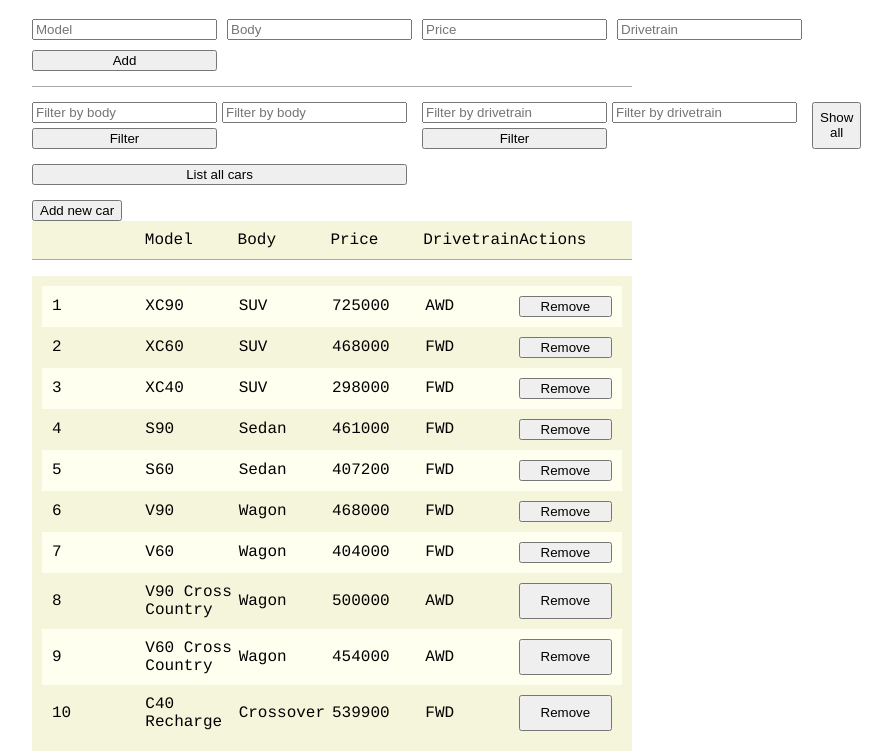
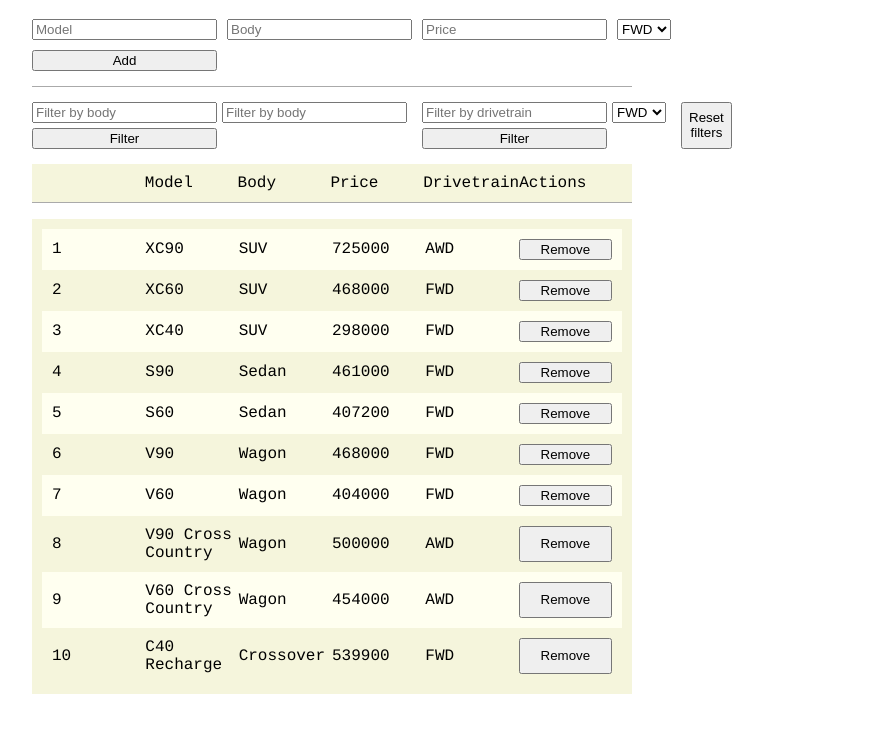
Before and after one commit to MadeByGabbe/U2, a plain HTML site: page U2/index.html in a window 1280 px wide. Shown: the part 61-812 px from the top of the page, without its empty margins (308-1200 px from the left). Drawn offline with Linux system fonts and the light colour scheme.

Commit message:
Fixed Filters not working correctly
Aswell as fitting drop-down options.

```diff
--- a/U2/index.html
+++ b/U2/index.html
@@ -16,7 +16,12 @@
         <input id="model" type="text" placeholder="Model">
         <input id="body" type="text" placeholder="Body">
         <input id="price" type="number" placeholder="Price">
-        <input id="drivetrain" type="text" placeholder="Drivetrain">
+        <select id="drivetrain" name="drivetrain">
+            <option value="FWD">FWD</option>
+            <option value="AWD">AWD</option>
+            <option value="RWD">RWD</option>
+            <option value="4WD">4WD</option>
+        </select>
         <button>Add</button>
     </form>
 
@@ -29,16 +34,19 @@
 
         <form id="filter-by-drivetrain">
             <input id="filter-age" type="number" placeholder="Filter by drivetrain">
-            <input id="filter-drivetrain" type="text" placeholder="Filter by drivetrain">
+            <select id="filter-drivetrain" name="filter-drivetrain">
+                <option value="FWD">FWD</option>
+                <option value="AWD">AWD</option>
+                <option value="RWD">RWD</option>
+                <option value="4WD">4WD</option>
+            </select>
             <button>Filter</button>
         </form>
 
-        <button id="show-all" type="button">Show all</button>
-        <button id="list-all" type="button">List all cars</button>
+        <button id="list-all" type="button">Reset filters</button>
 
     </div>
 
-    <button id="add" type="button">Add new car</button>
 
     <div id="headers">
         <div></div>
--- a/U2/main.js
+++ b/U2/main.js
@@ -42,11 +42,12 @@
     let carsByDrivetrain = [];
 
     for (let car of cars) {
-        if (car.drivetrain == drivetrain) {
+        if (car.drivetrain.toLowerCase() == drivetrain.toLowerCase()) {
             carsByDrivetrain.push(car)
         }
     }
 
+    return carsByDrivetrain
 }
 
 function renderCar(car) {
@@ -146,7 +147,8 @@
 function onFilterByDrivetrain(event) {
     event.preventDefault();
     let drivetrain = document.getElementById("filter-drivetrain").value;
-    let cars = getCarsByDrivetrain(database, drivetrain)
+    let cars = getCarsByDrivetrain(database, drivetrain);
+    renderCars(cars);
 }
 
 function onListAllClick() {
@@ -157,7 +159,7 @@
 
 function setFilterCarHandlers() {
     let body_form = document.getElementById("filter-by-body");
-    let drivetrain_form = document.getElementById("filter-by-drivetrain")
+    let drivetrain_form = document.getElementById("filter-by-drivetrain");
     let listAll = document.getElementById("list-all");
 
     body_form.addEventListener("submit", onFilterByBody);
```
